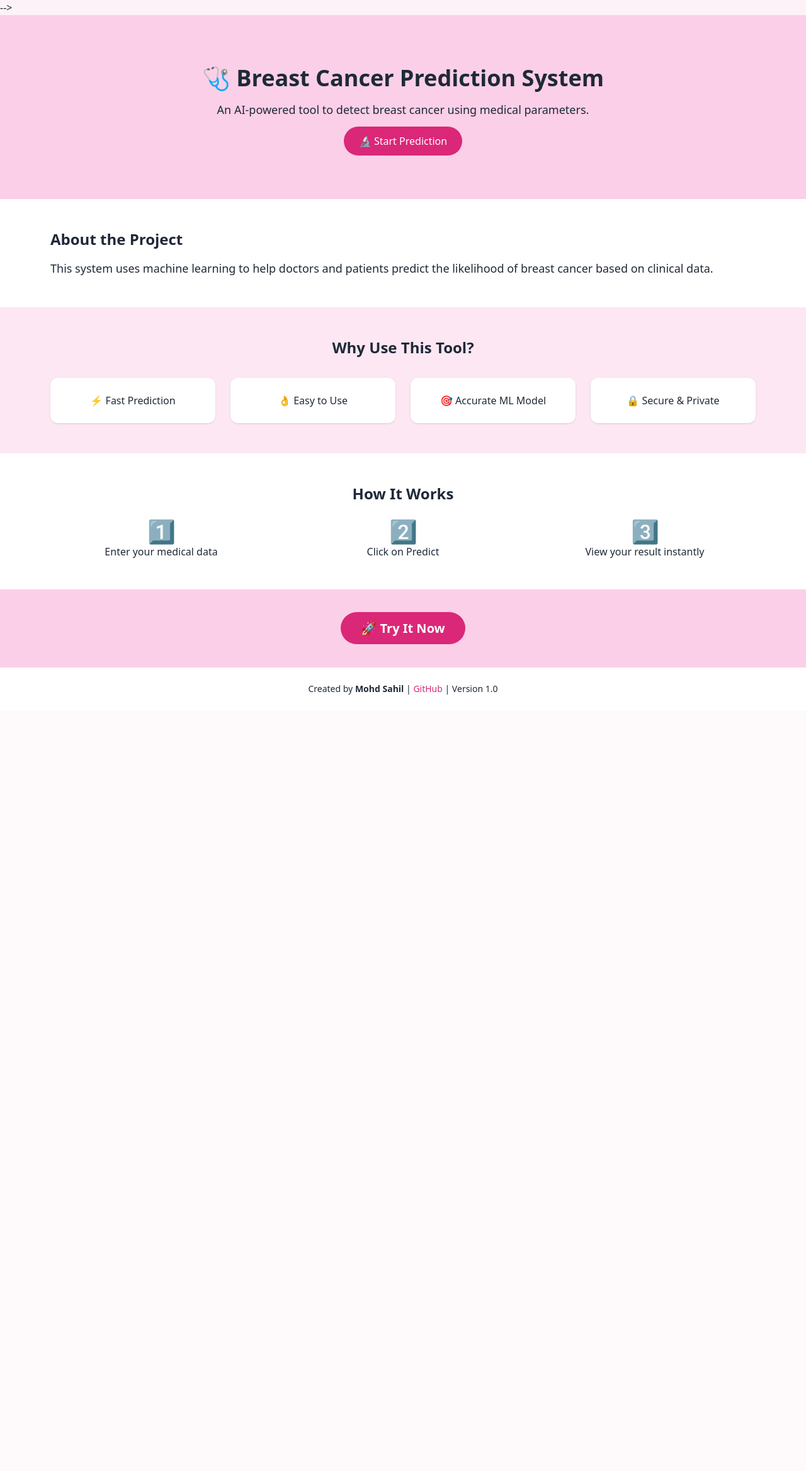
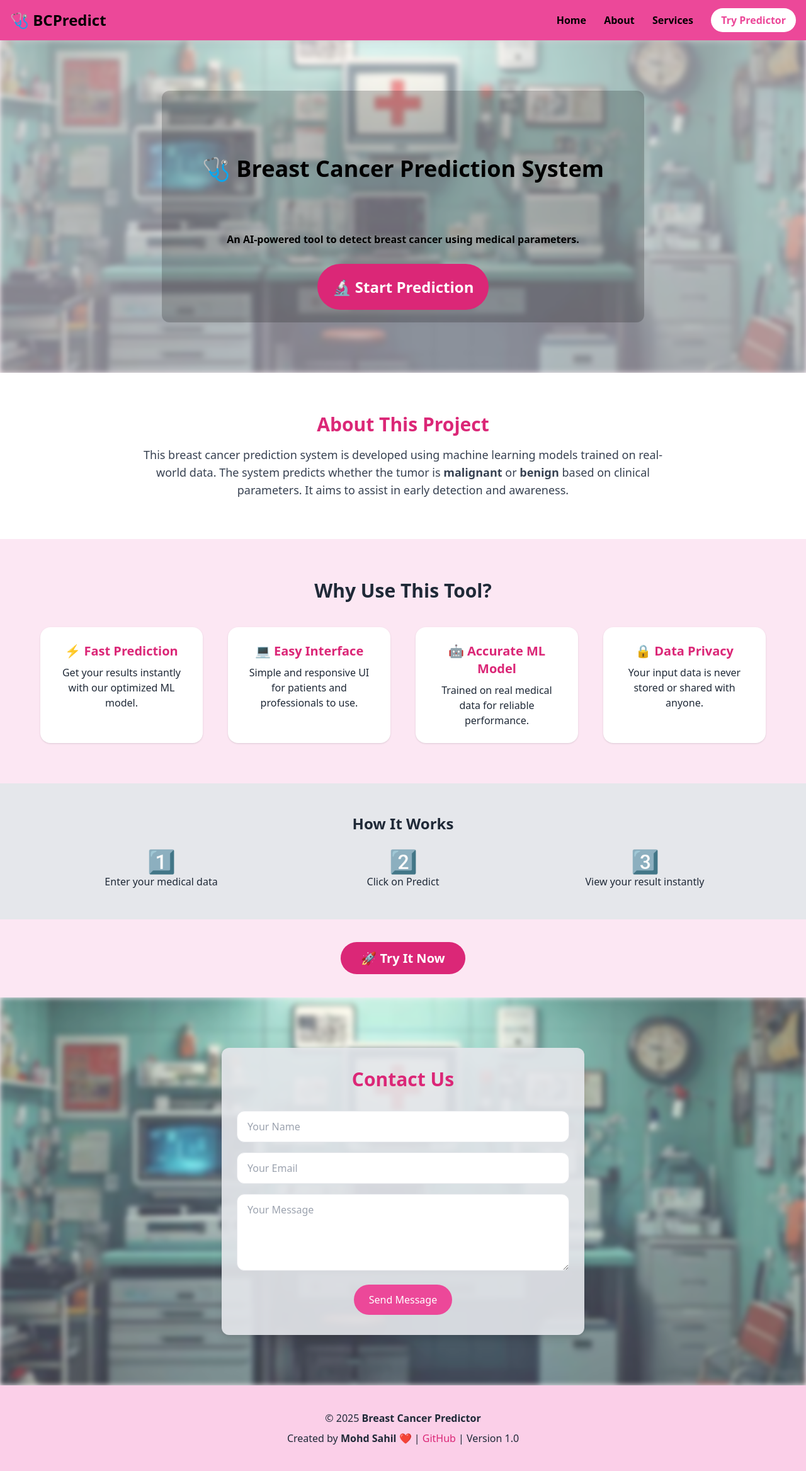
Before and after one commit to radecoder/medical-ml-repo, a Flask app: page / in a window 1280 px wide. Shown: the whole page at 63% size. Before the commit the page ends 1103 px from the top, so only its background shows below. Run offline with Flask 3, Linux system fonts and the light colour scheme; parts of the project's set-up code (start-up, migrations or seed data) failed here and were passed over; some libraries are stand-ins or nearby versions.

Commit message:
work on front

```diff
--- a/templates/home.html
+++ b/templates/home.html
@@ -1,176 +1,93 @@
-<!-- templates/home.html -->
+<!DOCTYPE html>
+<html lang="en">
 
-<!-- <!DOCTYPE html>
-<html lang="en">
 <head>
     <meta charset="UTF-8">
-  <meta name="viewport" content="width=device-width, initial-scale=1.0">
     <title>Home | Breast Cancer Predictor</title>
     <script src="https://cdn.tailwindcss.com"></script>
     <script src="https://unpkg.com/@lottiefiles/lottie-player@latest/dist/lottie-player.js"></script>
 </head>
-<body class="bg-white text-gray-800"> -->
 
+<body class="bg-pink-50 text-gray-800">
     <!-- Navbar -->
 
-  <!-- <nav class="bg-pink-500 text-white py-4 shadow-md">
+    <nav class="bg-pink-500 text-black font-bold py-4 shadow-md">
         <div class="container mx-auto flex justify-between items-center px-4">
             <h1 class="text-2xl font-bold">🩺 BCPredict</h1>
             <div class="space-x-6">
                 <a href="/" class="hover:underline">Home</a>
                 <a href="#about" class="hover:underline">About</a>
                 <a href="#services" class="hover:underline">Services</a>
-        <a href="/predictor" class="bg-white text-pink-500 px-4 py-2 rounded-full font-semibold hover:bg-gray-100 transition">Try Predictor</a>
+                <a href="/predictor"
+                    class="bg-white text-pink-500 px-4 py-2 rounded-full font-semibold hover:bg-gray-100 transition">Try
+                    Predictor</a>
             </div>
         </div>
-  </nav> -->
+    </nav>
+
 
     <!-- Hero Section -->
+    <section class="relative text-center py-20 text-black overflow-hidden">
+    <div class="absolute inset-0  opacity-50 blur-sm z-0
+    bg-[url('/static/5bg.jpg')] bg-cover bg-center bg-no-repeat py-20 text-center shadow-lg"></div>
+    <!-- Content Layer -->
+    <div class="relative z-10 bg-black bg-opacity-20 p-10 rounded-xl inline-block">
 
-  <!-- <section class="bg-gradient-to-r from-pink-100 to-purple-200 py-20 text-center">
-    <div class="flex flex-col md:flex-row items-center justify-center gap-10 px-4">
-      <div class="md:w-1/2">
-        <h2 class="text-4xl font-bold mb-4">Breast Cancer Prediction System</h2>
-        <p class="text-lg mb-6">Fast, accurate and secure prediction using Machine Learning</p>
-        <a href="/predictor" class="bg-pink-600 text-white px-6 py-3 rounded-full font-semibold hover:bg-pink-700 transition">Get Started</a>
-      </div>
-      <div class="md:w-1/3">
-        <lottie-player src="https://lottie.host/f4be78db-4e15-41ad-88db-4f845785c44c/HhV0JJKETi.json" background="transparent" speed="1" loop autoplay></lottie-player>
-      </div>
-    </div>
-  </section> -->
+        <h1 class="py-16 ">
+            <div class="container mx-auto px-6 text-center font-bold max-w-4xl text-4xl  mb-4"> 🩺 Breast Cancer
+                Prediction System
+        </h1>
+
+        <p class="text-black text-1xl mb-6 font-bold">An AI-powered tool to detect breast cancer using medical
+            parameters.
+        </p><br>
+
+        <a href="{{ url_for('predictor') }}"
+            class="bg-pink-600 text-2xl text-white px-6 py-5 rounded-full hover:bg-pink-700 transition font-bold">
+            🔬 Start Prediction
+        </a>
+    </section>
 
     <!-- About Section -->
-
-  <!-- <section id="about" class="py-16 bg-white">
+    <section id="about" class="py-16 bg-white">
         <div class="container mx-auto px-6 text-center max-w-4xl">
             <h3 class="text-3xl font-bold text-pink-600 mb-4">About This Project</h3>
             <p class="text-gray-700 text-lg">
-        This breast cancer prediction system is developed using machine learning models trained on real-world data. The system predicts whether the tumor is <strong>malignant</strong> or <strong>benign</strong> based on clinical parameters. It aims to assist in early detection and awareness.
+                This breast cancer prediction system is developed using machine learning models trained on real-world
+                data. The system predicts whether the tumor is <strong>malignant</strong> or <strong>benign</strong>
+                based on clinical parameters. It aims to assist in early detection and awareness.
             </p>
         </div>
-  </section> -->
+    </section>
 
-  <!-- Services Section -->
 
-  <!-- <section id="services" class="py-16 bg-gray-100">
-    <div class="container mx-auto px-6 text-center">
-      <h3 class="text-3xl font-bold text-pink-600 mb-10">Our Features</h3>
-      <div class="grid md:grid-cols-3 gap-10">
+
+    <!-- Services / Features -->
+    <section id="services" class="py-16 bg-pink-100 px-6">
+        <div class="max-w-6xl mx-auto text-center">
+            <h2 class="text-3xl font-bold mb-10 text-center">Why Use This Tool?</h2>
+            <div class="grid md:grid-cols-4 gap-10 text-center">
+                <div class="bg-white p-6 rounded-2xl shadow hover:shadow-lg transition">
+                    <h4 class="text-xl font-semibold text-pink-600 mb-2">⚡ Fast Prediction</h4>
+                    <p>Get your results instantly with our optimized ML model.</p>
+                </div>
                 <div class="bg-white p-6 rounded-2xl shadow hover:shadow-lg transition">
                     <h4 class="text-xl font-semibold text-pink-600 mb-2">💻 Easy Interface</h4>
                     <p>Simple and responsive UI for patients and professionals to use.</p>
                 </div>
                 <div class="bg-white p-6 rounded-2xl shadow hover:shadow-lg transition">
-          <h4 class="text-xl font-semibold text-pink-600 mb-2">⚡ Fast Prediction</h4>
-          <p>Get your results instantly with our optimized ML model.</p>
+                    <h4 class="text-xl font-semibold text-pink-600 mb-2">🤖 Accurate ML Model</h4>
+                    <p>Trained on real medical data for reliable performance.</p>
                 </div>
                 <div class="bg-white p-6 rounded-2xl shadow hover:shadow-lg transition">
                     <h4 class="text-xl font-semibold text-pink-600 mb-2">🔒 Data Privacy</h4>
                     <p>Your input data is never stored or shared with anyone.</p>
                 </div>
             </div>
-    </div>
-  </section> -->
-
-  <!-- Contact Section -->
-
-  <!-- <section id="contact" class="py-16 bg-white">
-    <div class="container mx-auto px-6 max-w-xl text-center">
-      <h3 class="text-3xl font-bold text-pink-600 mb-6">Contact Us</h3>
-      <form action="#" class="space-y-4">
-        <input type="text" placeholder="Your Name" class="w-full px-4 py-3 border rounded-xl focus:outline-pink-400">
-        <input type="email" placeholder="Your Email" class="w-full px-4 py-3 border rounded-xl focus:outline-pink-400">
-        <textarea rows="4" placeholder="Your Message" class="w-full px-4 py-3 border rounded-xl focus:outline-pink-400"></textarea>
-        <button class="bg-pink-500 text-white px-6 py-3 rounded-full hover:bg-pink-600">Send Message</button>
-      </form>
-    </div>
-  </section> -->
-
-  <!-- Footer -->
-
-  <!-- <footer class="bg-pink-500 text-white py-4 text-center">
-    <p>&copy; 2025 Breast Cancer Predictor | Built with ❤️ by Sahil</p>
-  </footer>
-
-</body>
-</html> -->
-
-
-<!-- <!DOCTYPE html>
-<html lang="en">
-<head>
-  <meta charset="UTF-8">
-  <title>Welcome | Breast Cancer Predictor</title>
-  <link rel="stylesheet" href="{{ url_for('static', filename='style.css') }}">
-</head>
-<h1>Breast Cancer Prediction System</h1>
-<p>Powered by Machine Learning</p>
-<a href="/predictor">Start Prediction</a>
-
-<section>
-  <h2>What This Does</h2>
-  <p>This tool helps you detect the chances of breast cancer based on medical input parameters.</p>
-</section>
-
-<section>
-  <h2>Why Use This?</h2>
-  <ul>
-    <li>🔍 Simple & Fast</li>
-    <li>🤖 ML Powered</li>
-    <li>🔐 Secure</li>
-  </ul>
-</section>
-
-<footer>
-  <p>Created by Mohd Sahil • GitHub | Contact</p>
-</footer>
-<!
-<body class="home">
-  <div class="container">
-    <h1>🔬 Breast Cancer Prediction System</h1>
-    <p>This system predicts the likelihood of breast cancer using ML 🧠</p>
-    <a href="{{ url_for('predictor') }}" class="button">Start Prediction</a>
-  </div>
-</body> -->
-<!-- </html> --> -->
-
-<!DOCTYPE html>
-<html lang="en">
-<head>
-    <meta charset="UTF-8">
-    <title>Breast Cancer Predictor</title>
-    <script src="https://cdn.tailwindcss.com"></script>
-</head>
-<body class="bg-pink-50 text-gray-800">
-    <!-- Hero Section -->
-    <section class="bg-pink-200 py-20 text-center shadow-lg">
-        <h1 class="text-4xl font-bold mb-4">🩺 Breast Cancer Prediction System</h1>
-        <p class="text-lg mb-6">An AI-powered tool to detect breast cancer using medical parameters.</p>
-        <a href="{{ url_for('predictor') }}" class="bg-pink-600 text-white px-6 py-3 rounded-full hover:bg-pink-700 transition">
-            🔬 Start Prediction
-        </a>
-    </section>
-
-    <!-- About Section -->
-    <section class="py-12 px-6 md:px-20 bg-white">
-        <h2 class="text-2xl font-semibold mb-4">About the Project</h2>
-        <p class="text-lg">This system uses machine learning to help doctors and patients predict the likelihood of breast cancer based on clinical data.</p>
-    </section>
-
-    <!-- Features -->
-    <section class="py-12 bg-pink-100 px-6 md:px-20">
-        <h2 class="text-2xl font-semibold mb-8 text-center">Why Use This Tool?</h2>
-        <div class="grid md:grid-cols-4 gap-6 text-center">
-            <div class="bg-white p-6 rounded-xl shadow">⚡ Fast Prediction</div>
-            <div class="bg-white p-6 rounded-xl shadow">👌 Easy to Use</div>
-            <div class="bg-white p-6 rounded-xl shadow">🎯 Accurate ML Model</div>
-            <div class="bg-white p-6 rounded-xl shadow">🔒 Secure & Private</div>
-        </div>
     </section>
 
     <!-- How it Works -->
-    <section class="py-12 px-6 md:px-20 bg-white text-center">
+    <section class="py-12 px-6 md:px-20 bg-gray-200 text-center">
         <h2 class="text-2xl font-semibold mb-6">How It Works</h2>
         <div class="grid md:grid-cols-3 gap-8">
             <div>
@@ -189,17 +106,43 @@
     </section>
 
     <!-- Call to Action -->
-    <section class="text-center py-12 bg-pink-200">
-        <a href="{{ url_for('predictor') }}" class="text-xl font-semibold bg-pink-600 text-white px-8 py-3 rounded-full hover:bg-pink-700">
+    <section class="text-center py-12 bg-pink-100">
+        <a href="{{ url_for('predictor') }}"
+            class="text-xl font-semibold bg-pink-600 text-white px-8 py-3 rounded-full hover:bg-pink-700">
             🚀 Try It Now
         </a>
     </section>
 
+   <!-- Contact Section -->
+<section id="contact" class="relative py-20 overflow-hidden">
+    <!-- Blurred Background Image -->
+    <div class="absolute inset-0 bg-[url('/static/5bg.jpg')] bg-cover bg-center blur-sm opacity-80 z-0"></div>
+
+    <!-- Content -->
+    <div class="relative z-10 container mx-auto px-6 max-w-xl text-center bg-gray-200 bg-opacity-90 rounded-xl shadow-lg">
+        <h3 class="py-8 text-3xl font-bold text-pink-600">Contact Us</h3>
+        <form action="#" class="space-y-4 pb-8">
+            <input type="text" placeholder="Your Name"
+                class="w-full px-4 py-3 border rounded-xl focus:outline-pink-400">
+            <input type="email" placeholder="Your Email"
+                class="w-full px-4 py-3 border rounded-xl focus:outline-pink-400">
+            <textarea rows="4" placeholder="Your Message"
+                class="w-full px-4 py-3 border rounded-xl focus:outline-pink-400"></textarea>
+            <button class="bg-pink-500 text-white px-6 py-3 rounded-full hover:bg-pink-600">Send Message</button>
+        </form>
+    </div>
+</section>
+
   <!-- Footer -->
-    <footer class="py-6 text-center bg-white text-sm">
-        Created by <strong>Mohd Sahil</strong> |
-        <a href="https://github.com/radcoder" class="text-pink-600 hover:underline" target="_blank">GitHub</a> |
+<footer class="bg-pink-200 py-10 text-center text-sm">
+    <p class="text-base mb-2">&copy; 2025 <strong>Breast Cancer Predictor</strong></p>
+    <p class="text-base">
+        Created by <strong>Mohd Sahil ❤️</strong> |
+        <a href="https://github.com/radecoder" class="text-pink-600 hover:underline" target="_blank">GitHub</a> |
         Version 1.0
+    </p>
 </footer>
+
 </body>
+
 </html>
--- a/templates/index.html
+++ b/templates/index.html
@@ -39,7 +39,7 @@
     <title>Predictor - Breast Cancer System</title>
     <script src="https://cdn.tailwindcss.com"></script>
 </head>
-<body class="bg-pink-100 min-h-screen flex items-center justify-center">
+<body class="bg-pink-500 min-h-screen flex items-center justify-center">
     <div class="bg-pink-150 p-10 rounded-xl shadow-2xl w-full max-w-3xl">
         <h2 class="text-3xl font-bold mb-6 text-center text-pink-700">🩺 Breast Cancer Prediction</h2>
         <form action="{{ url_for('predict') }}" method="POST" class="grid grid-cols-1 md:grid-cols-2 gap-4">
```
Also changed, not shown: static/1bg.webp (added), static/2bg.jpg (added), static/3bg.avif (added), static/4bg.jpg (added), static/5bg.jpg (added). Lines whose indentation alone changed are shown as unchanged.
